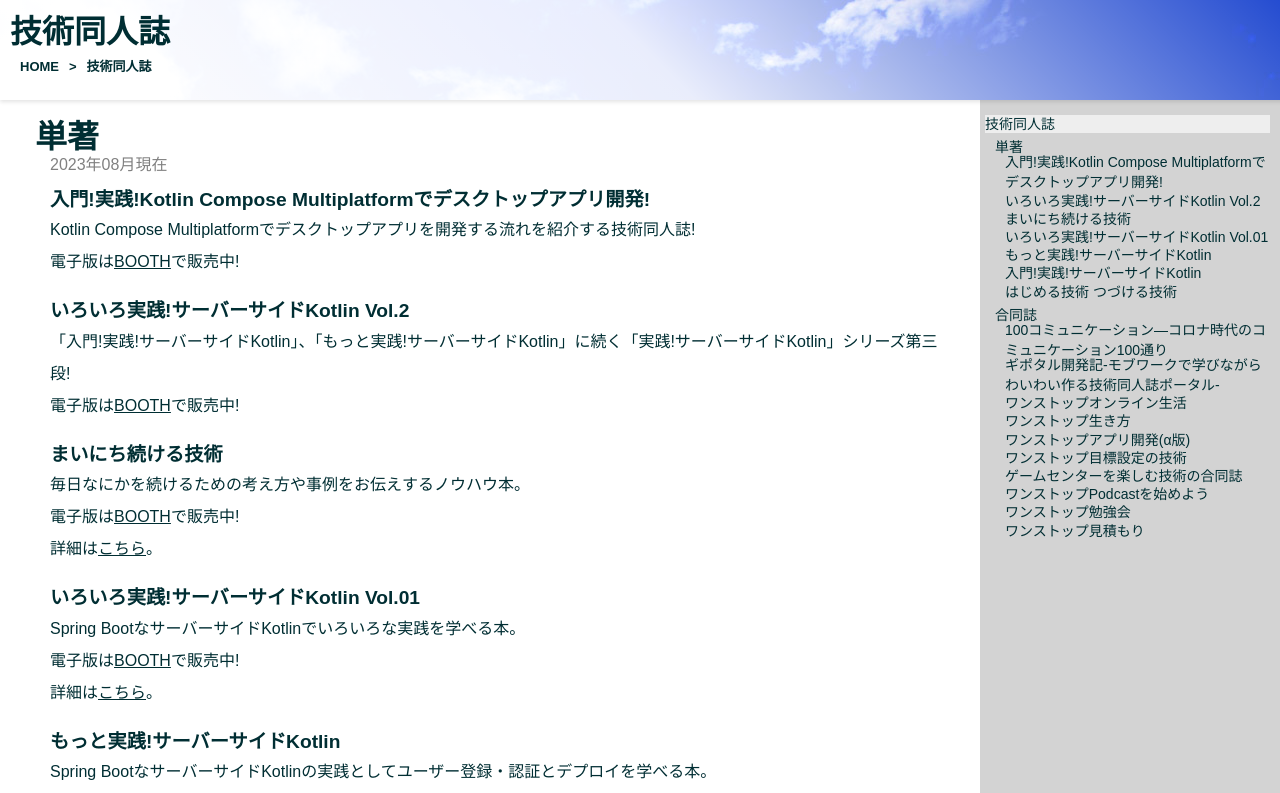
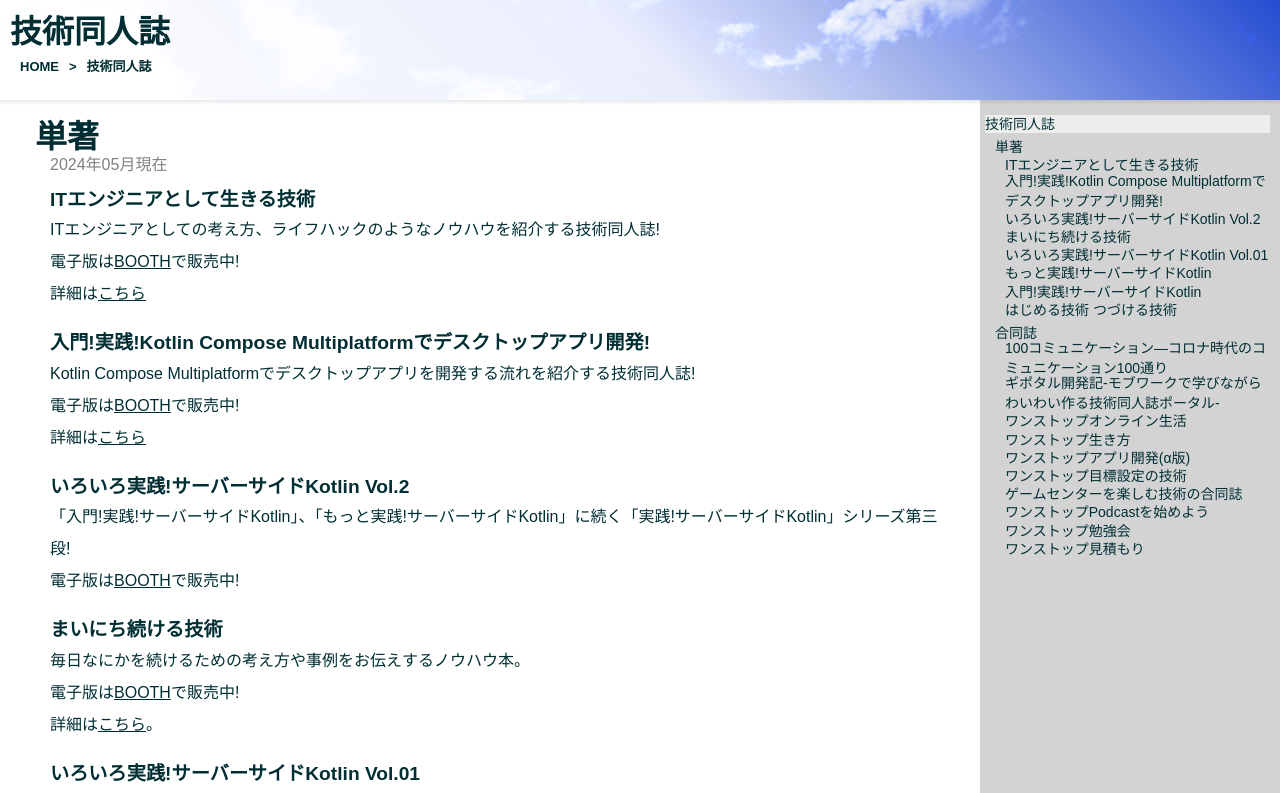
Before and after one commit to fortegp05/portfolio_react, a React (Create React App) app: page /techbook.html in a window 1280 px wide. Shown: the top 793 px of the page. Built offline with nearby package versions, Linux system fonts and the light colour scheme.

Commit message:
update 202406

```diff
--- a/src/components/atoms/Footer.tsx
+++ b/src/components/atoms/Footer.tsx
@@ -5,8 +5,7 @@ const Footer: FC = () => {
   return (
     <footer>
       <small>
-        Copyright&copy; <a href="https://twitter.com/FORTEgp05">@FORTEgp05</a>
-        All Rights Reserved.
+        Copyright&copy; <a href="https://twitter.com/FORTEgp05">@FORTEgp05</a> All Rights Reserved.
       </small>
       <span className="pr">
         《
--- a/src/components/atoms/engineer/JobCareer.tsx
+++ b/src/components/atoms/engineer/JobCareer.tsx
@@ -5,7 +5,7 @@ const JobCareer: FC = () => {
   return (
     <>
       <h2>職務経歴の詳細</h2>
-      <h3>現職：受託開発会社での受託開発(2022年11月〜)</h3>
+      <h3>現職：成果報酬型の準委任契約でWebシステム開発・インフラ構築(2022年11月〜)</h3>
       <div className="job_career_list">
         ビデオカメラ管理・監視システムの構築(2022年11月〜2023年7月)
         <ul className="list_items">
@@ -111,10 +111,7 @@ const JobCareer: FC = () => {
               <li>問い合わせ対応</li>
               <li>障害切り分け</li>
               <li>商談参加・提案</li>
-              <li>不具合状況のレポート</li>
               <li>API連携開発管理</li>
-            </ul>
-          </li>
               <li>
                 問い合わせ状況のレポート<br />
                 ユーザーと開発が断絶しないように問い合わせ状況について見える化するレポートを定期配信。<br />
@@ -128,6 +125,8 @@ const JobCareer: FC = () => {
                 開発のサイロ化を防ぐために発生した不具合について開発チームをまたいで定期レポートを作成し配信。<br />
                 あるチームが発生させてしまった不具合を他のチームが繰り返さないようにしたり、<br />
                 発生した不具合の根本原因とそれを防げた工程がいくつ、どこにあったかを伝達することで全体的な品質向上に貢献した。
+              </li>
+            </ul>
           </li>
           <li>
             同SaaSアプリのAndroid版開発。<br />
@@ -277,7 +276,6 @@ const JobCareer: FC = () => {
           </li>
         </ul>
       </div>
-
       <h3>1社目：SIerにてPLまたはメンバーを担当(2007年4月～2016年03月)</h3>
       <div className="job_career_list">
         受託開発案件の見積・契約、設計、開発、保守・運用を担当。<br />
--- a/src/components/atoms/index/PersonalCard.css
+++ b/src/components/atoms/index/PersonalCard.css
@@ -7,6 +7,7 @@
   background: white;
   border-radius: 5px;
   box-shadow: 0 3px 6px #ccc;
+  float: left;
 }
 
 .title {
--- a/src/components/atoms/index/PersonalCard.tsx
+++ b/src/components/atoms/index/PersonalCard.tsx
@@ -3,6 +3,7 @@ import './PersonalCard.css';
 
 const PersonalCard: FC = () => {
   return (
+    <>
       <div className="personal_card">
         <a
           href="https://twitter.com/FORTEgp05"
@@ -15,6 +16,19 @@ const PersonalCard: FC = () => {
           <p>ご連絡はX(旧Twitter)のDMよりお願いします。</p>
         </a>
       </div>
+      <div className="personal_card">
+        <a
+          href="https://bsky.app/profile/fortegp05.bsky.social"
+          target="_blank"
+          rel="noopener noreferrer"
+          className="a_no_line"
+        >
+          <img src="images/FORTE.jpg" className="circle_icon" alt="" />
+          <p className="title">bluesky</p>
+          <p>blueskyもやってます</p>
+        </a>
+      </div>
+    </>
   );
 };
 
--- a/src/components/atoms/techbook/TechBook.tsx
+++ b/src/components/atoms/techbook/TechBook.tsx
@@ -9,7 +9,7 @@ const TechBook: FC = () => {
         {techBooks.map((techBook) => (
           <div key={techBook.id}>
             <h2>{techBook.type}</h2>
-            <div className="update_date">2023年08月現在</div>
+            <div className="update_date">2024年05月現在</div>
 
             {techBook.books.map((book) => (
               <div key={book.id}>
--- a/src/data/TechBooks.ts
+++ b/src/data/TechBooks.ts
@@ -10,19 +10,25 @@ const TechBooks = [
     type: '単著',
     books: [
       {
-        id: 1,
-        title: '入門!実践!Kotlin Compose Multiplatformでデスクトップアプリ開発!',
-        description: 'Kotlin Compose Multiplatformでデスクトップアプリを開発する流れを紹介する技術同人誌!<BR>電子版は<a href="https://fortegp05.booth.pm/" target="_blank" rel="nofollow">BOOTH</a>で販売中!',
+        id: 8,
+        title: 'ITエンジニアとして生きる技術',
+        description: 'ITエンジニアとしての考え方、ライフハックのようなノウハウを紹介する技術同人誌!<BR>電子版は<a href="https://fortegp05.booth.pm/" target="_blank" rel="nofollow">BOOTH</a>で販売中!<BR>詳細は<a href="https://fortegp05.hatenablog.com/entry/2024/05/20/214849" target="_blank" rel="noopener noreferrer nofollow">こちら</a>',
         imgFile: 'daily_title.png'
       },
       {
-        id: 2,
+        id: 7,
+        title: '入門!実践!Kotlin Compose Multiplatformでデスクトップアプリ開発!',
+        description: 'Kotlin Compose Multiplatformでデスクトップアプリを開発する流れを紹介する技術同人誌!<BR>電子版は<a href="https://fortegp05.booth.pm/" target="_blank" rel="nofollow">BOOTH</a>で販売中!<BR>詳細は<a href="https://fortegp05.hatenablog.com/entry/2023/11/08/205042" target="_blank" rel="noopener noreferrer nofollow">こちら</a>',
+        imgFile: 'daily_title.png'
+      },
+      {
+        id: 6,
         title: 'いろいろ実践!サーバーサイドKotlin Vol.2',
         description: '「入門!実践!サーバーサイドKotlin」、「もっと実践!サーバーサイドKotlin」に続く「実践!サーバーサイドKotlin」シリーズ第三段!<BR>電子版は<a href="https://fortegp05.booth.pm/" target="_blank" rel="nofollow">BOOTH</a>で販売中!',
         imgFile: 'daily_title.png'
       },
       {
-        id: 3,
+        id: 5,
         title: 'まいにち続ける技術',
         description: '毎日なにかを続けるための考え方や事例をお伝えするノウハウ本。<BR>電子版は<a href="https://fortegp05.booth.pm/" target="_blank" rel="nofollow">BOOTH</a>で販売中!<BR>詳細は<a href="https://fortegp05.hatenablog.com/entry/2020/09/09/080659" target="_blank" rel="noopener noreferrer nofollow">こちら</a>。',
         imgFile: 'daily_title.png'
@@ -34,19 +40,19 @@ const TechBooks = [
         imgFile: 'ssk_3.png'
       },
       {
-        id: 5,
+        id: 3,
         title: 'もっと実践!サーバーサイドKotlin',
         description: 'Spring BootなサーバーサイドKotlinの実践としてユーザー登録・認証とデプロイを学べる本。<BR>電子版は<a href="https://fortegp05.booth.pm/" target="_blank" rel="nofollow">BOOTH</a>で販売中!<BR>詳細は<a href="https://fortegp05.hatenablog.com/entry/2020/03/07/174311" target="_blank" rel="noopener noreferrer nofollow">こちら</a>。',
         imgFile: 'title_ssk2.jpg'
       },
       {
-        id: 6,
+        id: 2,
         title: '入門!実践!サーバーサイドKotlin',
         description: 'Spring BootでサーバーサイドKotlinに入門して実践として簡単なアプリケーションを作る本。<BR>電子版は<a href="https://fortegp05.booth.pm/" target="_blank" rel="nofollow">BOOTH</a>で販売中!<BR>詳細は<a href="https://fortegp05.hatenablog.com/entry/2019/08/27/172327" target="_blank" rel="noopener noreferrer nofollow">こちら</a>。',
         imgFile: 'hyoshi_ssk.png'
       },
       {
-        id: 7,
+        id: 1,
         title: 'はじめる技術 つづける技術',
         description: '何かを始める、続けるための考え方や事例を書いたノウハウ本。電子版のみ<a href="https://fortegp05.booth.pm/" target="_blank" rel="nofollow">BOOTH</a>で販売中!<BR>詳細は<a href="https://fortegp05.hatenablog.com/entry/2019/03/28/094500" target="_blank" rel="noopener noreferrer nofollow">こちら</a>。',
         imgFile: 'hyoshi_bc.jpg'
```
Lines whose indentation alone changed are shown as unchanged.
